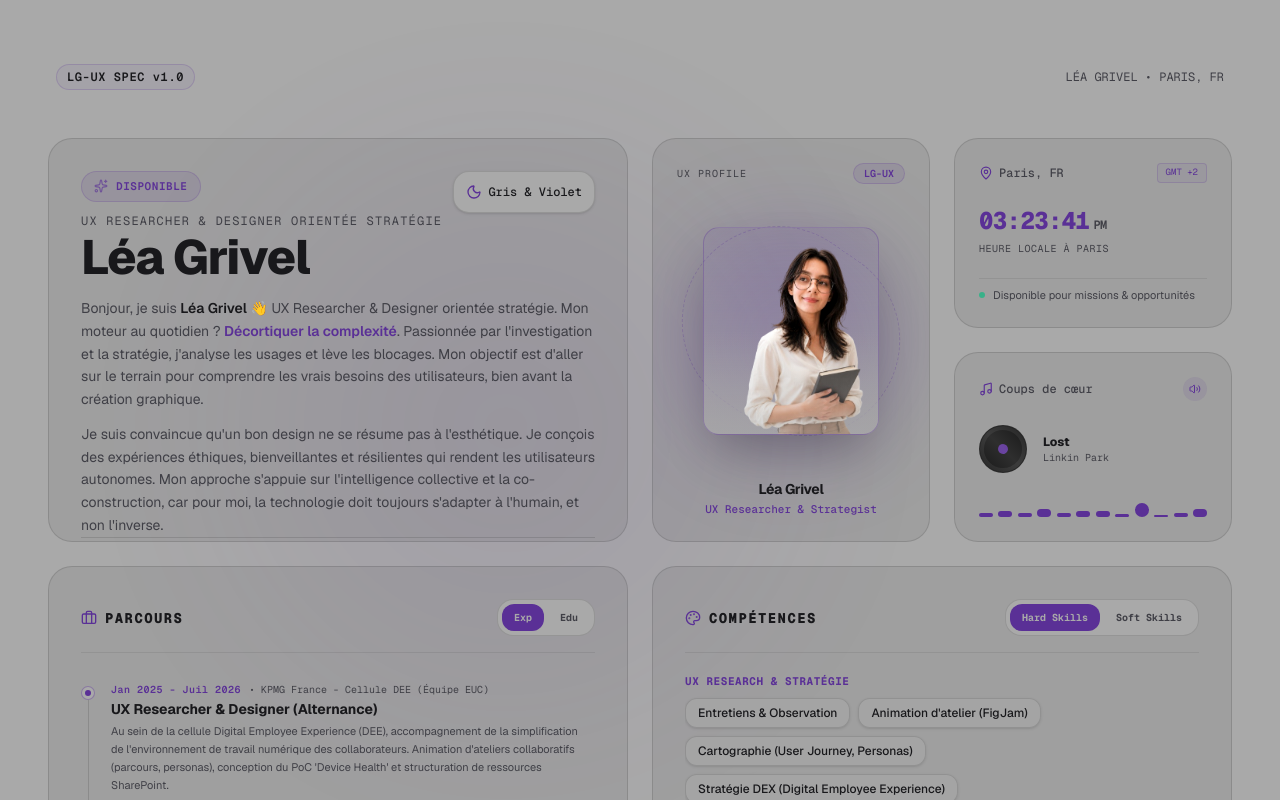
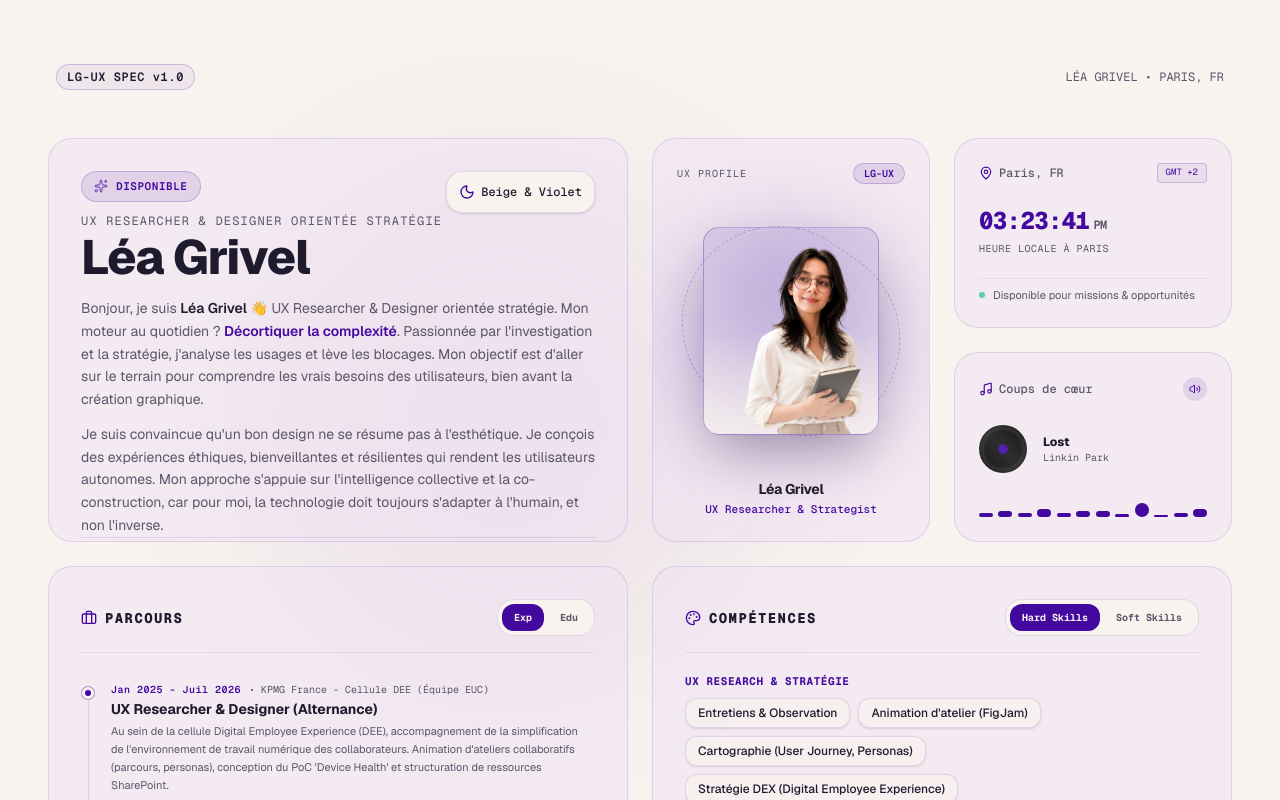
Before and after one commit to LADebey/lea_portfolio, a Next.js app: page / in a window 1280 px wide. Both pictures are taken after a click on the button "Noir & Rose". Shown: the top 800 px of the page. Built offline with nearby package versions, Linux system fonts and the light colour scheme.

Commit message:
style: update Theme B palette to Beige (#F8F3EF), Violet foncé (#43099F), and Violet clair (#EFE1F4)

```diff
--- a/src/app/globals.css
+++ b/src/app/globals.css
@@ -17,18 +17,18 @@
 }
 
 .theme-b {
-  --background: #A9A9A9;
-  --foreground: #18181b;
-  --accent: #5A3096;
-  --accent-rgb: 90, 48, 150;
-  --card-bg: rgba(0, 0, 0, 0.06);
-  --card-bg-hover: rgba(0, 0, 0, 0.1);
-  --card-border: rgba(0, 0, 0, 0.12);
-  --card-border-hover: rgba(90, 48, 150, 0.45);
-  --text-muted: #3f3f46;
-  --glow-color: rgba(90, 48, 150, 0.25);
-  --badge-bg: rgba(90, 48, 150, 0.12);
-  --badge-text: #5A3096;
+  --background: #F8F3EF;
+  --foreground: #1e1b2e;
+  --accent: #43099F;
+  --accent-rgb: 67, 9, 159;
+  --card-bg: rgba(239, 225, 244, 0.45);
+  --card-bg-hover: rgba(239, 225, 244, 0.75);
+  --card-border: rgba(67, 9, 159, 0.12);
+  --card-border-hover: rgba(67, 9, 159, 0.4);
+  --text-muted: #5c556b;
+  --glow-color: rgba(67, 9, 159, 0.2);
+  --badge-bg: rgba(239, 225, 244, 0.8);
+  --badge-text: #43099F;
 }
 
 @theme inline {
--- a/src/app/page.tsx
+++ b/src/app/page.tsx
@@ -341,7 +341,7 @@ export default function Portfolio() {
                       className="flex items-center gap-1.5"
                     >
                       <Moon size={16} className="text-accent" />
-                      <span className="text-xs font-mono font-medium hidden sm:inline">Gris & Violet</span>
+                      <span className="text-xs font-mono font-medium hidden sm:inline">Beige & Violet</span>
                     </motion.div>
                   )}
                 </AnimatePresence>
```
